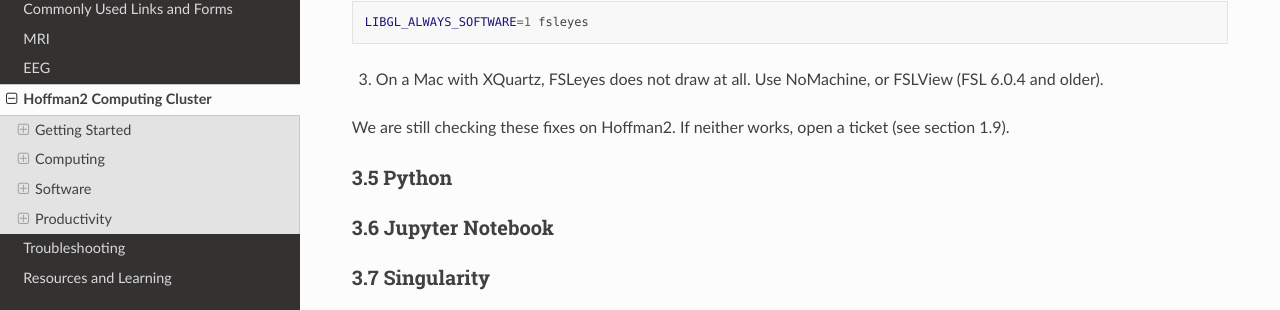
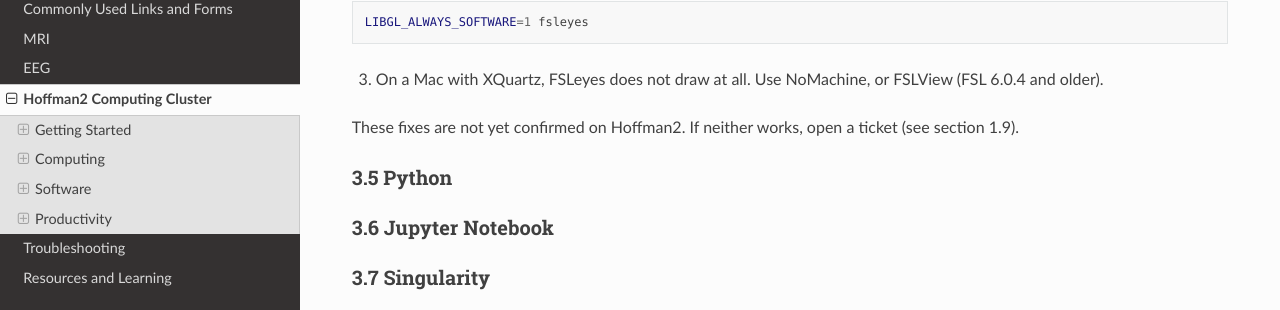
Before and after one commit to CCN-Support/CCN_Wiki, a Sphinx documentation site: the page built from docs/source/hoffman.rst, in a window 1280 px wide and 900 px high, scrolled down 42807 px. Shown: the part 140-450 px from the top of the window. Built offline with Sphinx 7.4.7 and the Read the Docs theme 3.1.0, drawn with Linux system fonts in a browser that asks for light colours.

Commit message:
Reword FSLeyes known issue status line

```diff
--- a/docs/source/hoffman.rst
+++ b/docs/source/hoffman.rst
@@ -2401,7 +2401,7 @@
 
 3. On a Mac with XQuartz, FSLeyes does not draw at all. Use NoMachine, or FSLView (FSL 6.0.4 and older).
 
-We are still checking these fixes on Hoffman2. If neither works, open a ticket (see section 1.9).
+These fixes are not yet confirmed on Hoffman2. If neither works, open a ticket (see section 1.9).
 
 3.5 Python
 ~~~~~~~~~~
```
